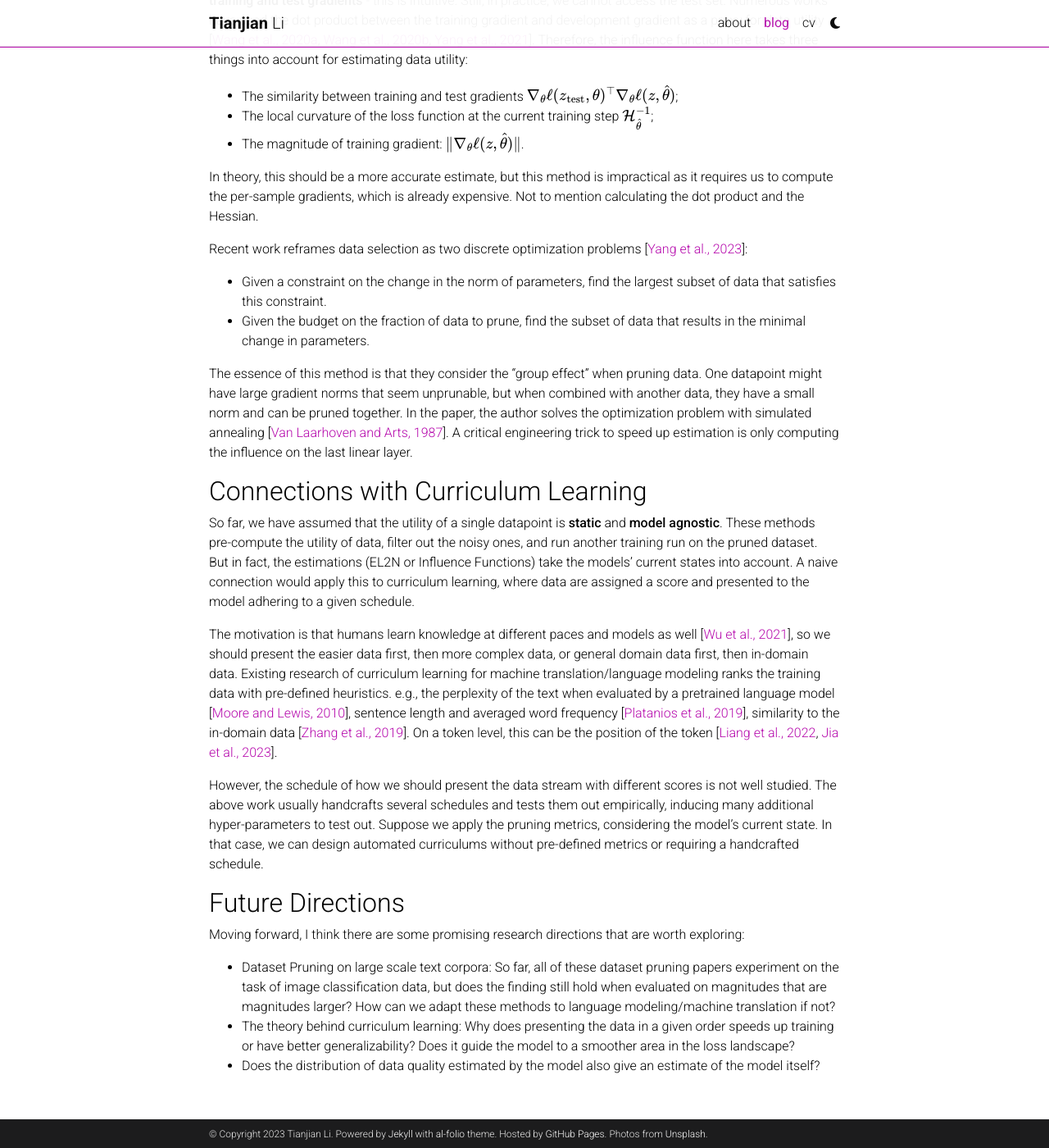
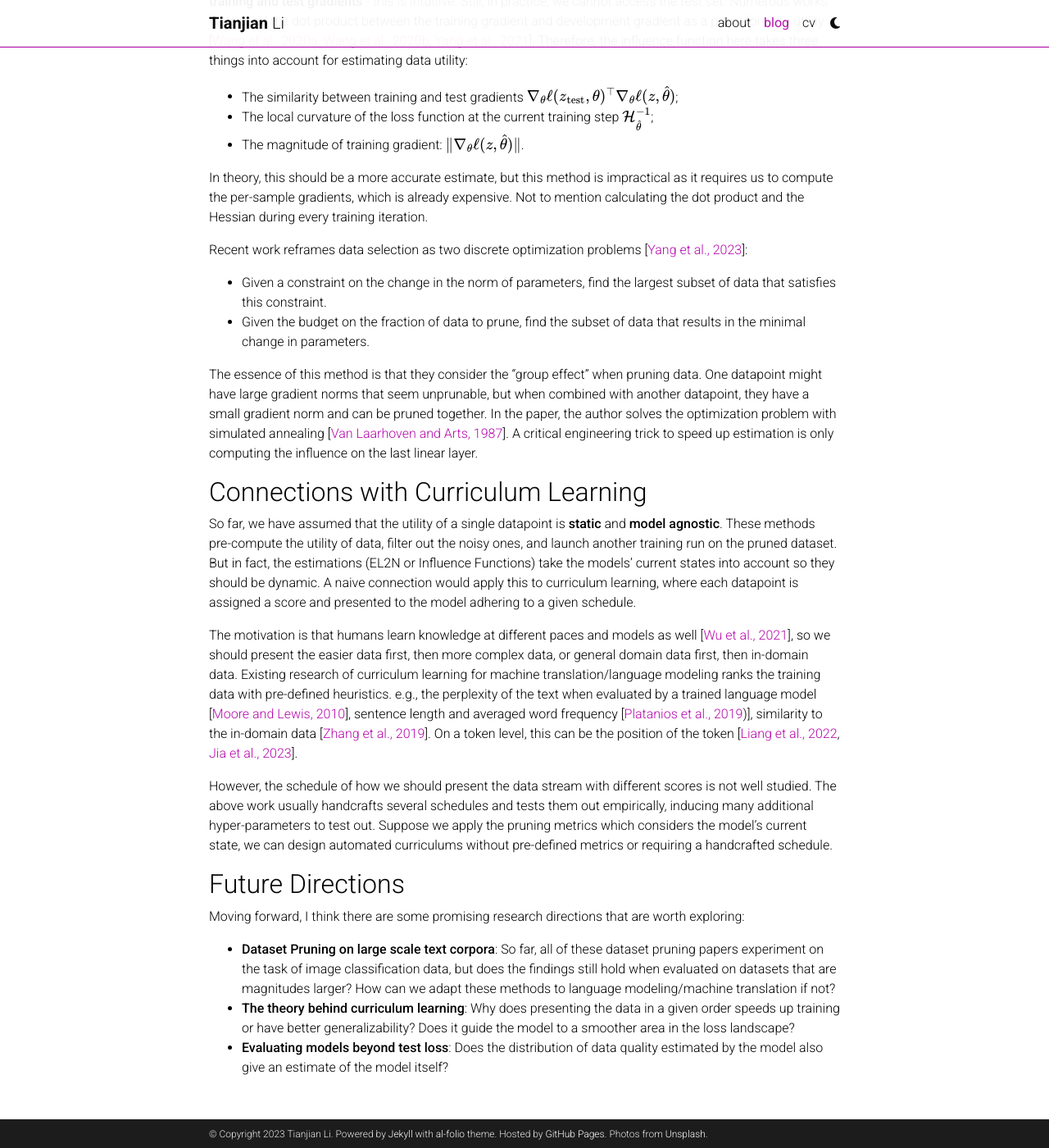
Before and after one commit to tianjianl/tianjianl.github.io, a Jekyll site: the page built from _posts/2023-06-20-dataset-pruning.md, in a window 1280 px wide and 1400 px high, scrolled down 4118 px. Shown: the whole window at 82% size. Built offline with Jekyll 4.4.1, drawn with Linux system fonts in a browser that asks for light colours; full-size pictures stand in for the smaller copies a plugin makes; comment, search, counter and statistics services are not loaded; a style sheet for code colours, icons or effects is not loaded; some of the changed text lies outside the part shown.

Commit message:
fixed typos

```diff
--- a/_posts/2023-06-20-dataset-pruning.md
+++ b/_posts/2023-06-20-dataset-pruning.md
@@ -38,7 +38,7 @@
 
 $$\|g_t(x_i, y_i)\|_2 = \|\nabla_{f^{(k)}} \ell(f_t(x), y)^\top \nabla_{w_t}f_t^{(k)}(x)\|_2\approx\|p(x)-y\|_2$$
 
-The R.H.S is the $\ell_2$ norm of the error vector. The paper calibrates the error l2 norm (EL2N) with multiple training runs at a specific training iteration. The author finds out that the model can identify hard training examples/noise in data with a very high EL2N score, and pruning 40% to 50% percent of data in CIFAR10 and 20% to 30% of data in CIFAR100 matches the performance of full training.
+The R.H.S is the $$\ell_2$$ norm of the error vector. The paper calibrates the error l2 norm (EL2N) with multiple training runs at a specific training iteration. The author finds out that the model can identify hard training examples/noise in data with a very high EL2N score, and pruning 40% to 50% percent of data in CIFAR10 and 20% to 30% of data in CIFAR100 matches the performance of full training.
 
 EL2N scores (l2 norm of prediction vector - groundtruth one-hot vector) are highly effective in identifying data that are either too hard or contain noise (see the following picture from the paper for easy and hard examples in image classification).
 
@@ -48,25 +48,25 @@
 
 {% include figure.html path="assets/img/el2n_random_plots_averaged.png" class="img-fluid rounded z-depth-1" zoomable=true %}
 
-Although I only did one training run for each pruned sparsity, the difference between pruning high EL2N and random pruning is high, especially when more data is pruned, showcasing that this method generalizes well under a machine translation setup. But what is more interesting is that for machine translation, the maximal percentage of data you can prune without harming the performance is around 20% as opposed to the redundancy in image classification - which is counterintuitive because machine translation data, from my perspective, should be noisier than image classification data and thus a higher percentage of data can be pruned.
+Although I only did one training run for each pruned sparsity, the difference between pruning high EL2N and random pruning is high, especially when more data is pruned, showcasing that this method generalizes well under a machine translation setup. But what is more interesting is that for machine translation, the maximal percentage of data you can prune without harming the performance is around 20% as opposed to the 30%-40% redundancy in image classification - which is counterintuitive because machine translation data, from my perspective, should be noisier than image classification data and thus a higher percentage of data can be pruned.
 
 I want to wrap this section of this paper up by re-iterating the limitation of this method: calibration of the EL2N score requires several training runs. For classification tasks with only a few labels, this is not a problem as a single or a few runs might give you a reasonable estimate. However, in language modeling, where the label size is your dictionary's size, the variance of EL2N is high. It thus requires trying out different iterations and multiple training runs for a more accurate estimate.
 
-[Sorscher et al., 2022](https://arxiv.org/abs/2206.14486) present a follow-up work by proposing to cluster the data using their representations in a pre-trained model (in the paper, they used the SWaV model on ImageNet) and find examples that are super far away from the clusters to detect data to prune. Directly applying this to language modeling or machine translation raises the problem of having a large number of clusters. In ImageNet, there is only 1000 classes resulting in 1000 cluster center, whereas in language modeling, the vocabulary size is at least ten times large.
+[Sorscher et al., 2022](https://arxiv.org/abs/2206.14486) present a follow-up work by proposing to cluster the data using their representations in a pre-trained model (in the paper, they used the SWaV model on ImageNet) and find examples that are super far away from the clusters to detect data to prune. Directly applying this to language modeling or machine translation raises the problem of having a large number of clusters. In ImageNet, there is only 1000 classes resulting in 1000 cluster centers, whereas in language modeling, the vocabulary size is at least $$ 20 \times $$ large.
 
-However, suppose dataset pruning can beat scaling laws, and we can train much better LMs without exponentially increasing the amount of data by applying unsupervised clustering methods on text. In that case, this research direction should be promising. The question remains how can we automatically filter high-quality data from the enormous amount of data we have and validate that the data we have is high quality without full training runs of large language models - is training a tiny LM on high-quality data sufficient for validating the quality of data?
+However, suppose dataset pruning can beat scaling laws: we can train much better LMs without exponentially increasing the amount of data by applying unsupervised clustering methods on text. In that case, this research direction should be promising. The question remains how can we automatically filter high-quality data from the enormous amount of data we have and validate that the data we have is high quality without full training runs of large language models - is training a tiny LM on high-quality data sufficient for validating the quality of data?
 
 ## Influence Functions
 
-Another line of work [[Koh and Liang, 2017]([Understanding Black-box Predictions via Influence Functions](https://proceedings.mlr.press/v70/koh17a.html)), [Yang et al., 2023](https://arxiv.org/abs/2205.09329)] also estimates data utility by how much of a difference it makes when that specific datapoint is removed. However, instead of measuring the difference in **loss** as in the aforementioned works, they measure the difference in the **parameters**. Formally, if $$\hat{\theta}$$ and $$\hat{\theta}_{\neg z}$$ are the empirical risk minimizer of the training set with and without a certain datapoint $$z$$, respectively, we measure the difference to represent the utility of the datapoint $$z$$:
+Another line of work [[Koh and Liang, 2017]([Understanding Black-box Predictions via Influence Functions](https://proceedings.mlr.press/v70/koh17a.html)), [Yang et al., 2023](https://arxiv.org/abs/2205.09329)] also estimates data utility by how much of a difference it makes when that specific datapoint is removed. However, instead of measuring the difference in **loss** as in the aforementioned works, they measure the difference in the **parameters**. Formally, if $$\hat{\theta}$$ and $$\hat{\theta}_{\neg z}$$ are the empirical risk minimizers of the training set with and without a certain datapoint $$z$$, respectively, we measure the difference to represent the utility of the datapoint $$z$$:
 
 $$\mathcal{I}_\theta(z) = |\hat{\theta} - \hat{\theta}_{\neg z}|$$
 
-Statistical theory [[Cook and Weisberg, 1982]](https://conservancy.umn.edu/handle/11299/37076) gives us an approximation of how much change in parameters if a certain example is upweighted by a factor of $$\epsilon$$ .
+Statistical theory [[Cook and Weisberg, 1982]](https://conservancy.umn.edu/handle/11299/37076) gives us an approximation of change in parameters if a certain example is upweighted by a factor of $$\epsilon$$ .
 
 $$\mathcal{I}_{\textrm{upweight}}(z) = \frac{\textrm{d} \hat{\theta}}{\textrm{d} \epsilon}|_{\epsilon=0} = -\mathcal{H}_{\hat{\theta}}^{-1}\nabla_\theta\ell( z, \theta ) $$
 
-Setting the upweighting factor to  $-\frac{1}{n}$ is the same as removing the data, therefore we approximate the utility of the datapoint by
+Setting the upweighting factor to  $$\epsilon = -\frac{1}{n}$$ is the same as removing the datapoint, therefore we approximate the utility of the datapoint by
 
 $$\mathcal{I}_\ell(z) = \left|\hat{\theta} - \hat{\theta}_{\neg z}\right| = \left|-\frac{1}{n}\mathcal{I}_{\textrm{upweight}}(z)\right|$$
 
@@ -80,27 +80,27 @@
 - The local curvature of the loss function at the current training step $$\mathcal{H}^{-1}_{\hat{\theta}}$$;
 - The magnitude of training gradient: $$\|\nabla_\theta\ell(z, \hat{\theta})\|$$.
 
-In theory, this should be a more accurate estimate, but this method is impractical as it requires us to compute the per-sample gradients, which is already expensive. Not to mention calculating the dot product and the Hessian.
+In theory, this should be a more accurate estimate, but this method is impractical as it requires us to compute the per-sample gradients, which is already expensive. Not to mention calculating the dot product and the Hessian during every training iteration.
 
 Recent work reframes data selection as two discrete optimization problems [[Yang et al., 2023](https://arxiv.org/abs/2205.09329)]:
 
 - Given a constraint on the change in the norm of parameters, find the largest subset of data that satisfies this constraint.
 - Given the budget on the fraction of data to prune, find the subset of data that results in the minimal change in parameters.
 
-The essence of this method is that they consider the "group effect" when pruning data. One datapoint might have large gradient norms that seem unprunable, but when combined with another data, they have a small norm and can be pruned together. In the paper, the author solves the optimization problem with simulated annealing [[Van Laarhoven and Arts, 1987](https://link.springer.com/book/10.1007/978-94-015-7744-1)]. A critical engineering trick to speed up estimation is only computing the influence on the last linear layer.
+The essence of this method is that they consider the "group effect" when pruning data. One datapoint might have large gradient norms that seem unprunable, but when combined with another datapoint, they have a small gradient norm and can be pruned together. In the paper, the author solves the optimization problem with simulated annealing [[Van Laarhoven and Arts, 1987](https://link.springer.com/book/10.1007/978-94-015-7744-1)]. A critical engineering trick to speed up estimation is only computing the influence on the last linear layer.
 
 ## Connections with Curriculum Learning
 
-So far, we have assumed that the utility of a single datapoint is **static** and **model agnostic**. These methods pre-compute the utility of data, filter out the noisy ones, and run another training run on the pruned dataset. But in fact, the estimations (EL2N or Influence Functions) take the models' current states into account. A naive connection would apply this to curriculum learning, where data are assigned a score and presented to the model adhering to a given schedule.
+So far, we have assumed that the utility of a single datapoint is **static** and **model agnostic**. These methods pre-compute the utility of data, filter out the noisy ones, and launch another training run on the pruned dataset. But in fact, the estimations (EL2N or Influence Functions) take the models' current states into account so they should be dynamic. A naive connection would apply this to curriculum learning, where each datapoint is assigned a score and presented to the model adhering to a given schedule.
 
-The motivation is that humans learn knowledge at different paces and models as well [[Wu et al., 2021](https://arxiv.org/abs/2012.03107)], so we should present the easier data first, then more complex data, or general domain data first, then in-domain data. Existing research of curriculum learning for machine translation/language modeling ranks the training data with pre-defined heuristics. e.g., the perplexity of the text when evaluated by a pretrained language model [[Moore and Lewis, 2010]([Intelligent Selection of Language Model Training Data - ACL Anthology](https://aclanthology.org/P10-2041/))], sentence length and averaged word frequency [[Platanios et al., 2019]([Competence-based Curriculum Learning for Neural Machine Translation - ACL Anthology](https://aclanthology.org/N19-1119/))], similarity to the in-domain data [[Zhang et al., 2019]([Curriculum Learning for Domain Adaptation in Neural Machine Translation - ACL Anthology](https://aclanthology.org/N19-1189/))]. On a token level, this can be the position of the token [[Liang et al., 2022]([Token-wise Curriculum Learning for Neural Machine Translation - ACL Anthology](https://aclanthology.org/2021.findings-emnlp.310/)), [Jia et al., 2023]([In-sample Curriculum Learning by Sequence Completion for Natural Language Generation - ACL Anthology](https://aclanthology.org/2023.acl-long.666/))].
+The motivation is that humans learn knowledge at different paces and models as well [[Wu et al., 2021](https://arxiv.org/abs/2012.03107)], so we should present the easier data first, then more complex data, or general domain data first, then in-domain data. Existing research of curriculum learning for machine translation/language modeling ranks the training data with pre-defined heuristics. e.g., the perplexity of the text when evaluated by a trained language model [[Moore and Lewis, 2010](https://aclanthology.org/P10-2041/)], sentence length and averaged word frequency [[Platanios et al., 2019](https://aclanthology.org/N19-1119/))], similarity to the in-domain data [[Zhang et al., 2019](https://aclanthology.org/N19-1189/)]. On a token level, this can be the position of the token [[Liang et al., 2022](https://aclanthology.org/2021.findings-emnlp.310/), [Jia et al., 2023](https://aclanthology.org/2023.acl-long.666/)].
 
-However, the schedule of how we should present the data stream with different scores is not well studied. The above work usually handcrafts several schedules and tests them out empirically, inducing many additional hyper-parameters to test out. Suppose we apply the pruning metrics, considering the model's current state. In that case, we can design automated curriculums without pre-defined metrics or requiring a handcrafted schedule.
+However, the schedule of how we should present the data stream with different scores is not well studied. The above work usually handcrafts several schedules and tests them out empirically, inducing many additional hyper-parameters to test out. Suppose we apply the pruning metrics which considers the model's current state, we can design automated curriculums without pre-defined metrics or requiring a handcrafted schedule.
 
 ## Future Directions
 
 Moving forward, I think there are some promising research directions that are worth exploring:
 
-- Dataset Pruning on large scale text corpora: So far, all of these dataset pruning papers experiment on the task of image classification data, but does the finding still hold when evaluated on magnitudes that are magnitudes larger? How can we adapt these methods to language modeling/machine translation if not?
-- The theory behind curriculum learning: Why does presenting the data in a given order speeds up training or have better generalizability? Does it guide the model to a smoother area in the loss landscape?
-- Does the distribution of data quality estimated by the model also give an estimate of the model itself?
+- **Dataset Pruning on large scale text corpora**: So far, all of these dataset pruning papers experiment on the task of image classification data, but does the findings still hold when evaluated on datasets that are magnitudes larger? How can we adapt these methods to language modeling/machine translation if not?
+- **The theory behind curriculum learning**: Why does presenting the data in a given order speeds up training or have better generalizability? Does it guide the model to a smoother area in the loss landscape?
+- **Evaluating models beyond test loss**: Does the distribution of data quality estimated by the model also give an estimate of the model itself?
```
